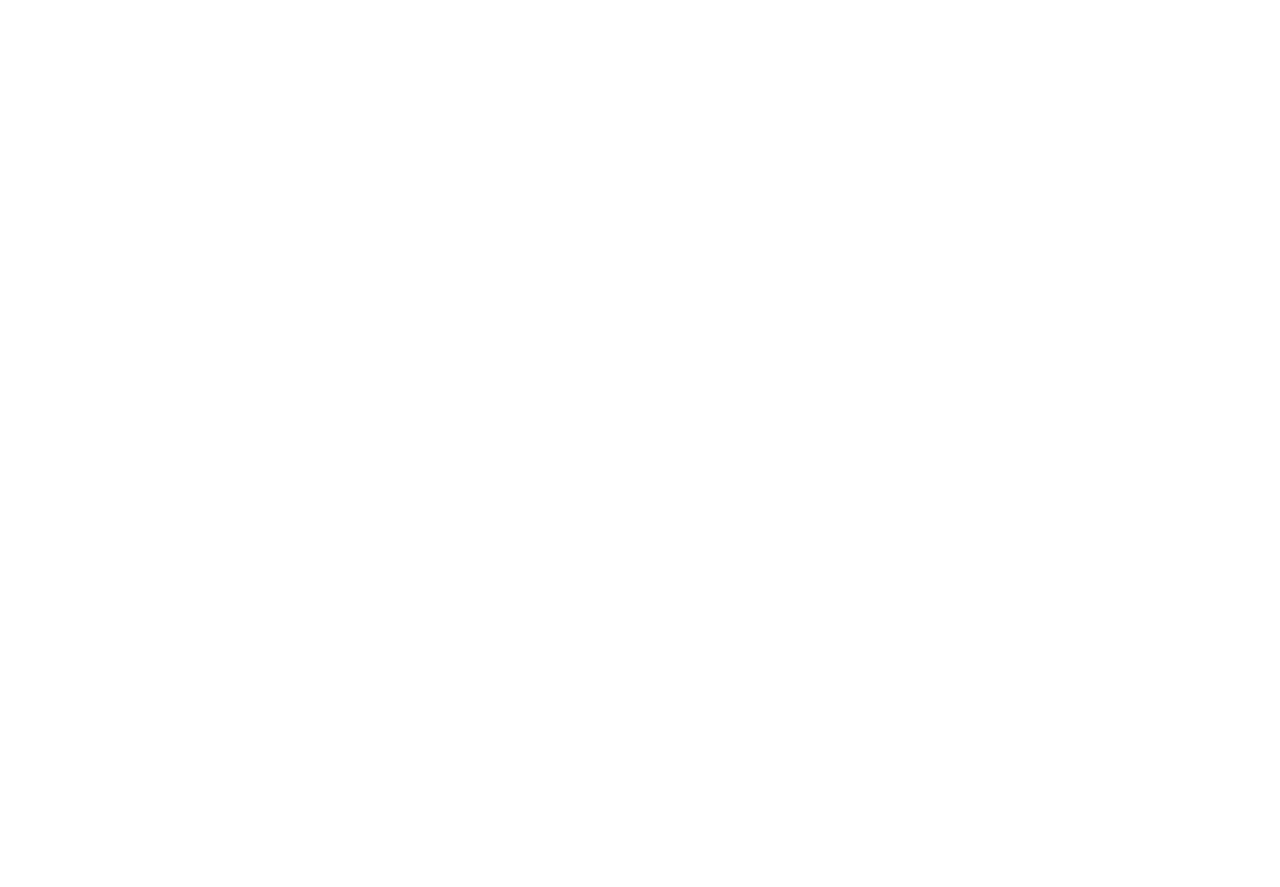
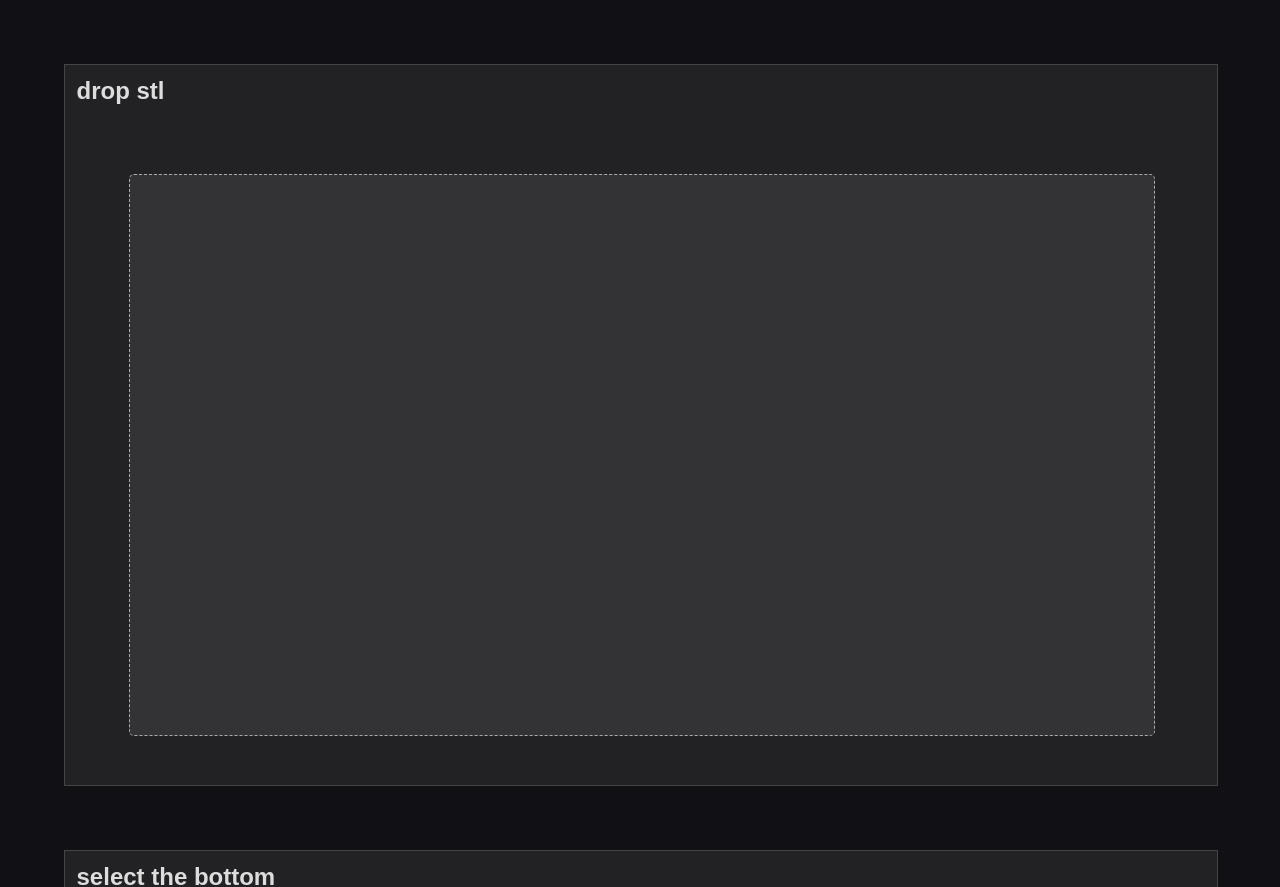
Before and after one commit to solids/gcode.io, a website: page static/index.html in a window 1280 px wide. Shown: the top 887 px of the page. Before the commit the page ends 800 px from the top, so only its background shows below. Drawn offline with Linux system fonts and the light colour scheme.

Commit message:
use browserify

```diff
--- a/static/index.html
+++ b/static/index.html
@@ -1,8 +1,55 @@
 <html>
 <head>
   <title>gcode.io</title>
+  <style type="text/css">
+    body, html {
+      margin: 0;
+      padding:0;
+      background: #111115;
+    }
+
+    section.page {
+      margin:5%;
+      border: 1px solid #444445;
+      background: #222225;
+      width: 90%;
+      height: 90%;
+    }
+
+    section.page h1 {
+      color: #ddd;
+      font-family: sans-serif;
+      margin: 1%;
+      height: 3%
+    }
+
+    /* stl import */
+    #stl-drop-target {
+      border: 1px dashed #aaa;
+      background: #333335;
+      border-radius: 5px;
+      position:absolute;
+      height: 70%;
+      width: 80%;
+      margin:5%;
+
+    }
+  </style>
 </head>
 <body>
 
+  <section class="page" id="stl">
+    <h1>drop stl</h1>
+    <section id="stl-drop-target">
+
+    </section>
+  </section>
+
+  <section class="page" id="select-bottom">
+    <h1>select the bottom</h1>
+
+  </section>
+
+  <script type="text/javascript" src="js/bundle.js"></script>
 </body>
 </html>
```
Also changed, not shown: entry.js (added, +33 -0 lines), package.json (+9 -1 lines), 1 other file.
